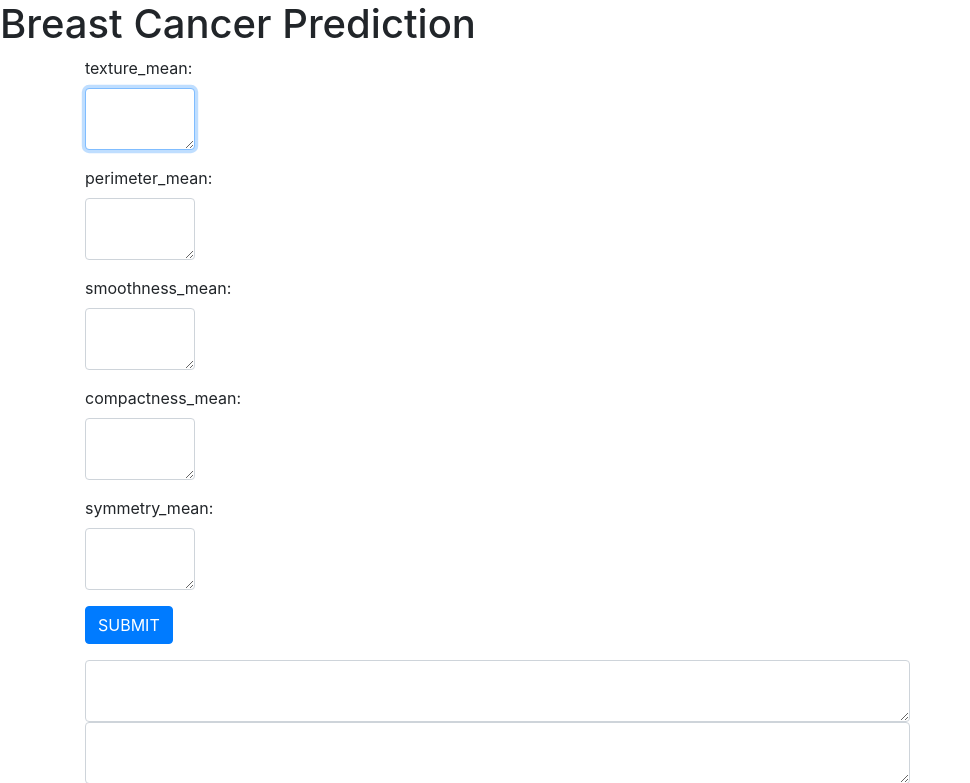
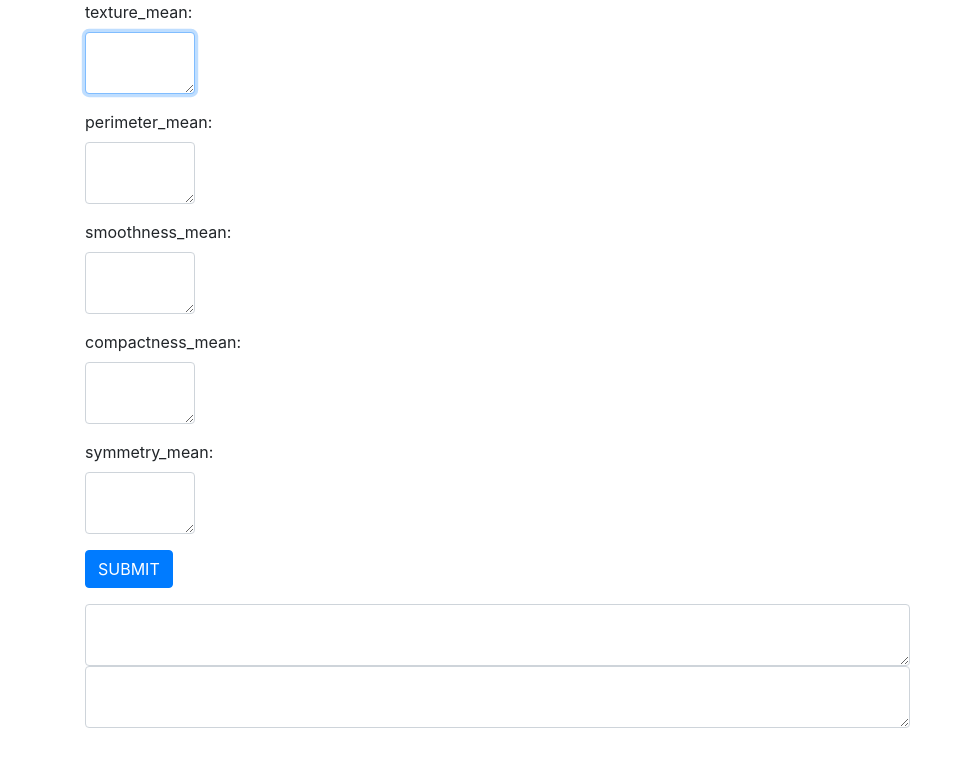
Before and after one commit to dsp0205/BCCML, a Flask app: page / in a window 1280 px wide. Shown: the top 783 px of the page, without its empty margins (0-970 px from the left). Run offline with Flask 2, Linux system fonts and the light colour scheme; some libraries are stand-ins or nearby versions.

Commit message:
Update home.html

```diff
--- a/templates/home.html
+++ b/templates/home.html
@@ -7,8 +7,7 @@
 </head>
    <body>
       <title>Breast Cancer Prediction</title>
-	   <h1>Breast Cancer Prediction</h1>
-	  <div class="container">
+		  <div class="container">
 		<div class="row">
 
 		  <form action="{{ url_for('predict')}}" method="POST">
```
